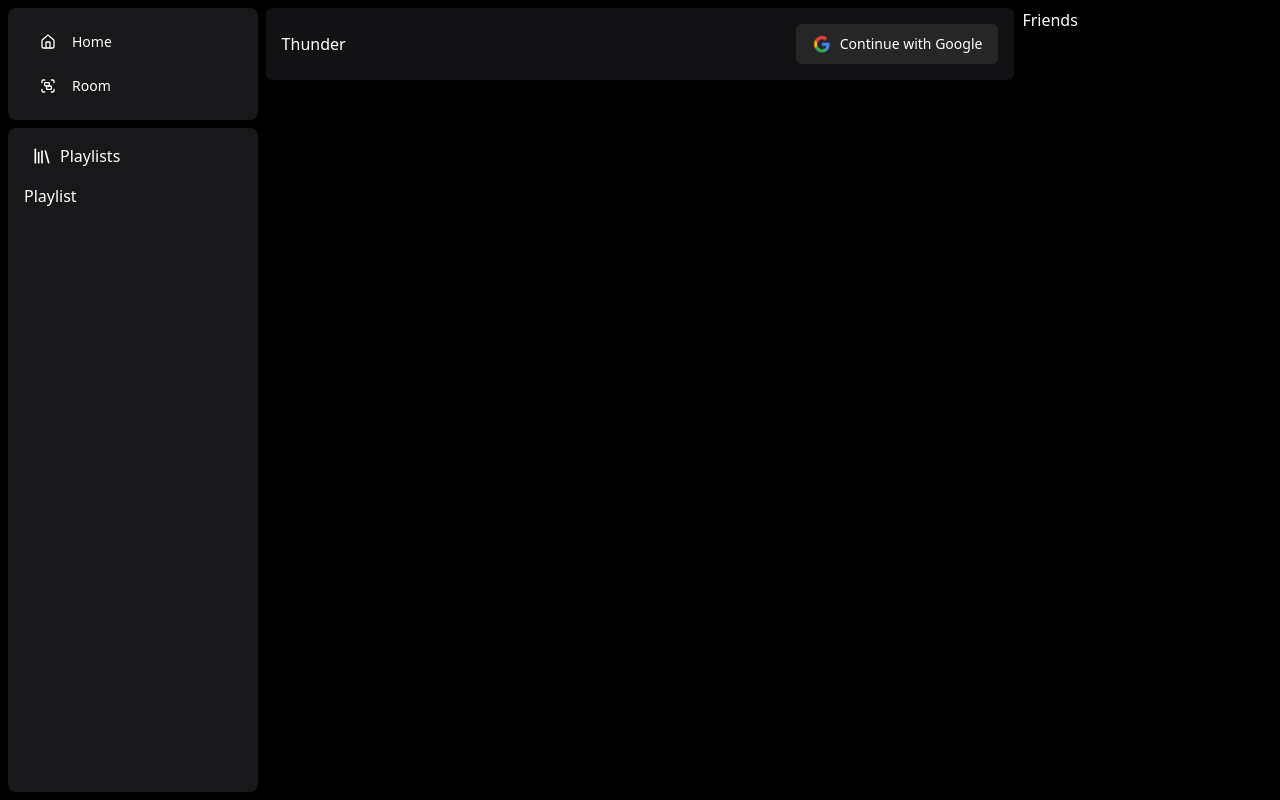
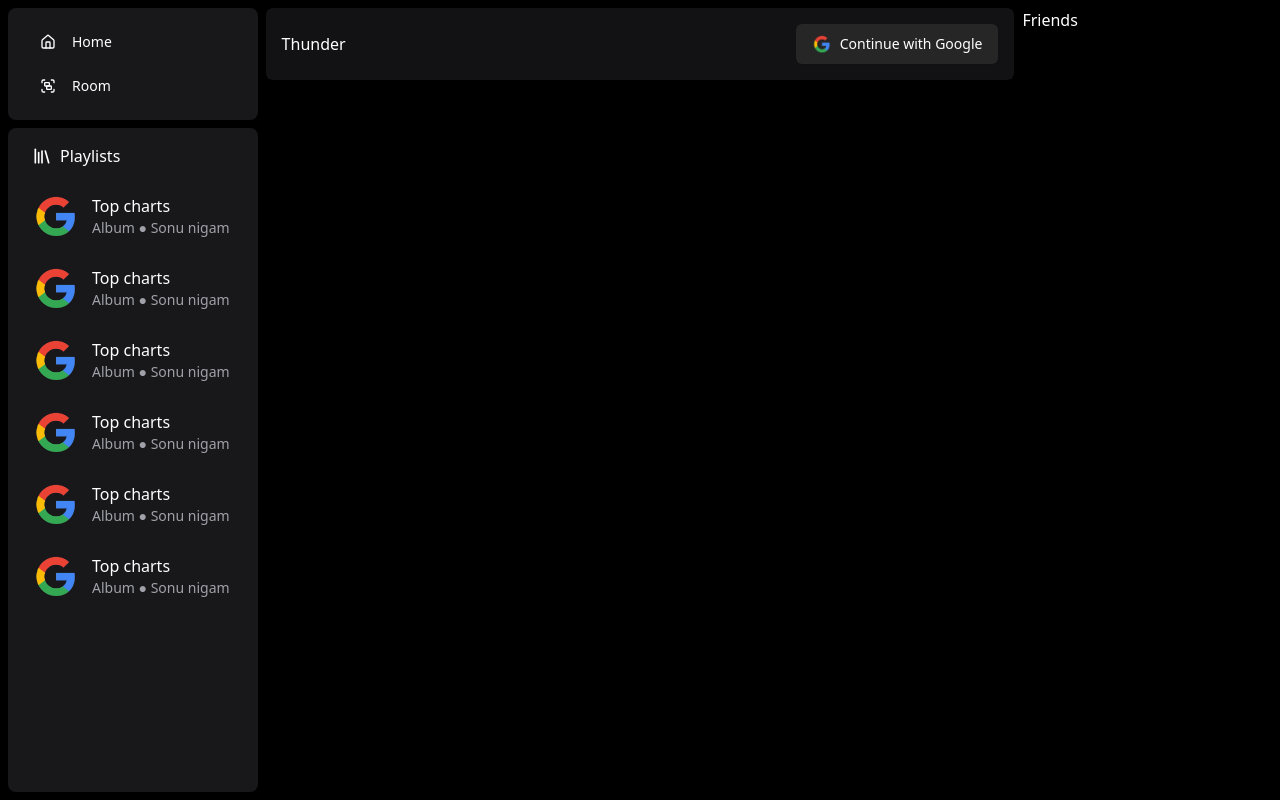
Before and after one commit to rakeshmannadev/Thunder, a React (Vite) app in the folder frontend/: page / in a window 1280 px wide. Built offline with nearby package versions, Linux system fonts and the light colour scheme; no server answers.

Commit message:
frontend:albums & songs are fetched | albums renderd in leftside

```diff
--- a/frontend/src/Layout/components/LeftSidebar.tsx
+++ b/frontend/src/Layout/components/LeftSidebar.tsx
@@ -2,12 +2,58 @@ import PlaylistSkeleton from "@/components/Skeleton/PlaylistSkeleton";
 import { buttonVariants } from "@/components/ui/button";
 import { ScrollArea } from "@/components/ui/scroll-area";
 import { cn } from "@/lib/utils";
+import useMusicStore from "@/store/useMusicStore";
 import { SignedIn } from "@clerk/clerk-react";
 import { Group, Home, Library, PlusCircle } from "lucide-react";
+import { useEffect } from "react";
 import { Link } from "react-router-dom";
 
 const LeftSidebar = () => {
-    const isLoading =false;
+//   const{albums,songs,fetchAlbums,fetchSongs,isLoading} = useMusicStore()
+  // useEffect(()=>{
+  //     fetchAlbums();
+  // },[])
+
+  const isLoading= false;
+  const albums = [
+    {
+      _id: 2342342,
+      imageUrl: "/google.png",
+      title: "Top charts",
+      artist: "Sonu nigam",
+    },
+    {
+      _id: 2342342,
+      imageUrl: "/google.png",
+      title: "Top charts",
+      artist: "Sonu nigam",
+    },
+    {
+      _id: 2342342,
+      imageUrl: "/google.png",
+      title: "Top charts",
+      artist: "Sonu nigam",
+    },
+    {
+      _id: 2342342,
+      imageUrl: "/google.png",
+      title: "Top charts",
+      artist: "Sonu nigam",
+    },
+    {
+      _id: 2342342,
+      imageUrl: "/google.png",
+      title: "Top charts",
+      artist: "Sonu nigam",
+    },
+    {
+      _id: 2342342,
+      imageUrl: "/google.png",
+      title: "Top charts",
+      artist: "Sonu nigam",
+    },
+  ];
+
   return (
     <aside className="h-full flex flex-col gap-2">
       {/* Navigation menu */}
@@ -66,12 +112,28 @@ const LeftSidebar = () => {
           </div>
         </div>
         <ScrollArea className="h-[calc(100vh-300px)]">
-            <div className="space-y-2">
-                {isLoading ?(
-                    <PlaylistSkeleton/>
-                ):("Playlist")}
+          <div className="space-y-2">
+            {isLoading ? <PlaylistSkeleton /> :
+                (
+                    albums.map((album)=>(
+                        <Link
+                        to={`/album/${album._id}`}
+                        key={album._id}
+                        className="p-2 hover:bg-zinc-800 rounded-md flex items-center gap-3 group cursor-pointer"
 
-            </div>
+                        >
+                        <img src={album.imageUrl} alt="album_img"
+                        className="size-12 rounded-md flex-shrink-0 object-cover " />
+                        <div className="flex-1 min-w-0 hidden md:block">
+                            <p className="font-medium truncate">{album.title}</p>
+                            <p className="text-sm text-zinc-400 truncate">Album ● {album.artist}</p>
+                        </div>
+                        </Link>
+
+                    ))
+                )
+            }
+          </div>
         </ScrollArea>
       </section>
     </aside>
--- /dev/null
+++ b/frontend/src/store/useMusicStore.ts
@@ -0,0 +1,42 @@
+import { axiosInstance } from "@/lib/axios";
+import { Album, Song } from "@/types";
+import { create } from "zustand";
+
+interface MusicStore {
+  albums: Album[];
+  songs: Song[];
+  isLoading: boolean;
+  fetchAlbums: () => Promise<void>;
+  fetchSongs: () => Promise<void>;
+}
+
+const useMusicStore = create<MusicStore>((set) => ({
+  albums: [],
+  songs: [],
+  isLoading: false,
+
+  fetchAlbums: async () => {
+    set({ isLoading: true });
+    try {
+      const response = await axiosInstance.get("/albums");
+      set({ albums: response.data.albums });
+    } catch (error: any) {
+      console.log("Error in fetching albums", error.response.data.message);
+    } finally {
+      set({ isLoading: false });
+    }
+  },
+
+  fetchSongs: async () => {
+    set({ isLoading: true });
+    try {
+      const response = await axiosInstance.get("/songs");
+      set({ songs: response.data.songs });
+    } catch (error: any) {
+      console.log("Error in fetching songs", error.response.data.message);
+    } finally {
+      set({ isLoading: false });
+    }
+  },
+}));
+export default useMusicStore;
--- /dev/null
+++ b/frontend/src/types/index.ts
@@ -0,0 +1,20 @@
+export interface Song{
+    _id:string,
+    title:string,
+    artist:string,
+    album:string,
+    imageUrl:string,
+    audioUrl:string,
+    duration:number,
+    createdAt:Date,
+    updatedAt:Date,
+}
+
+export interface Album{
+    _id:string,
+    title:string,
+    imageUrl:string,
+    artist:string,
+    releaseYear:number,
+    songs:Song[]
+}
```
